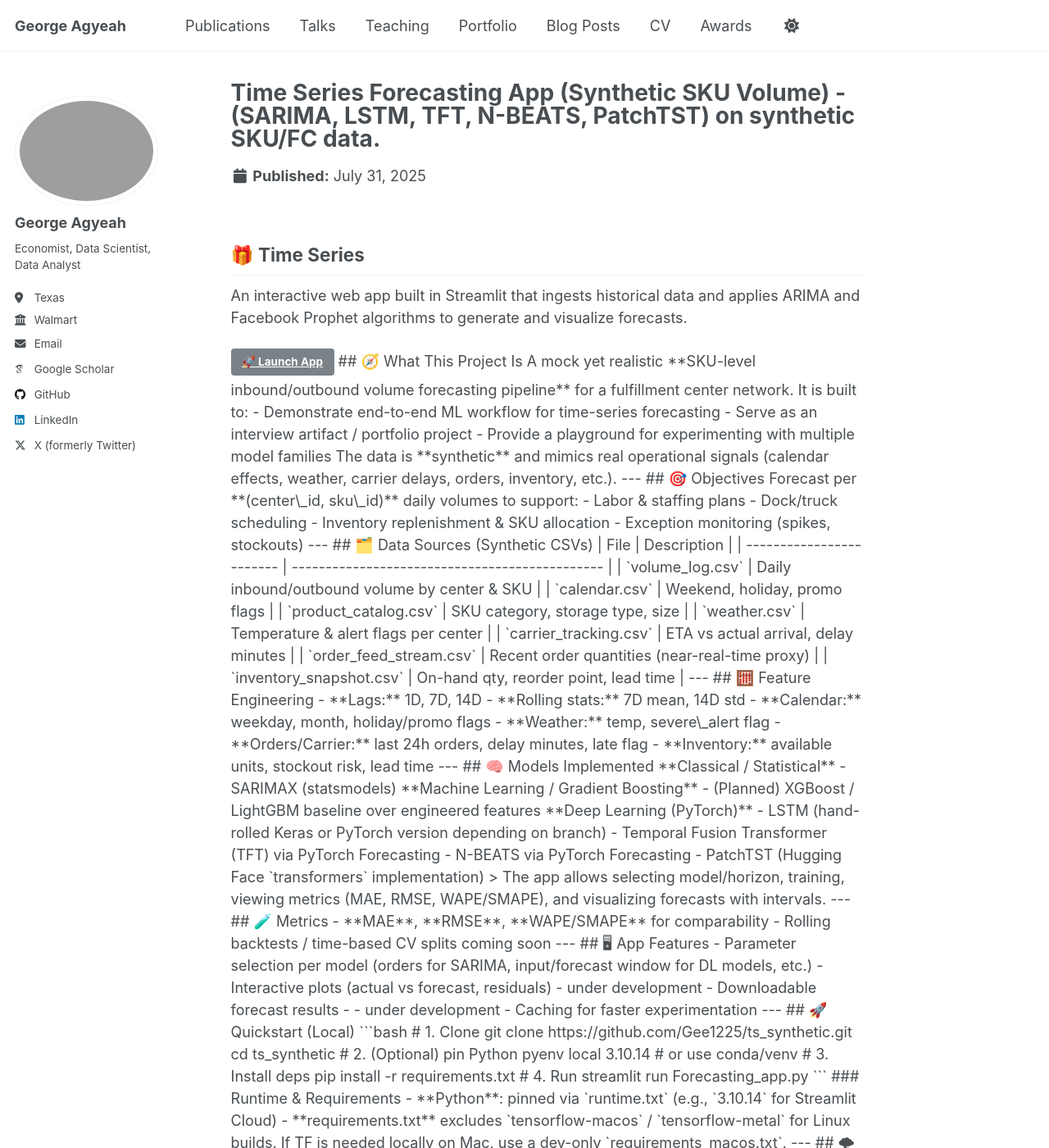
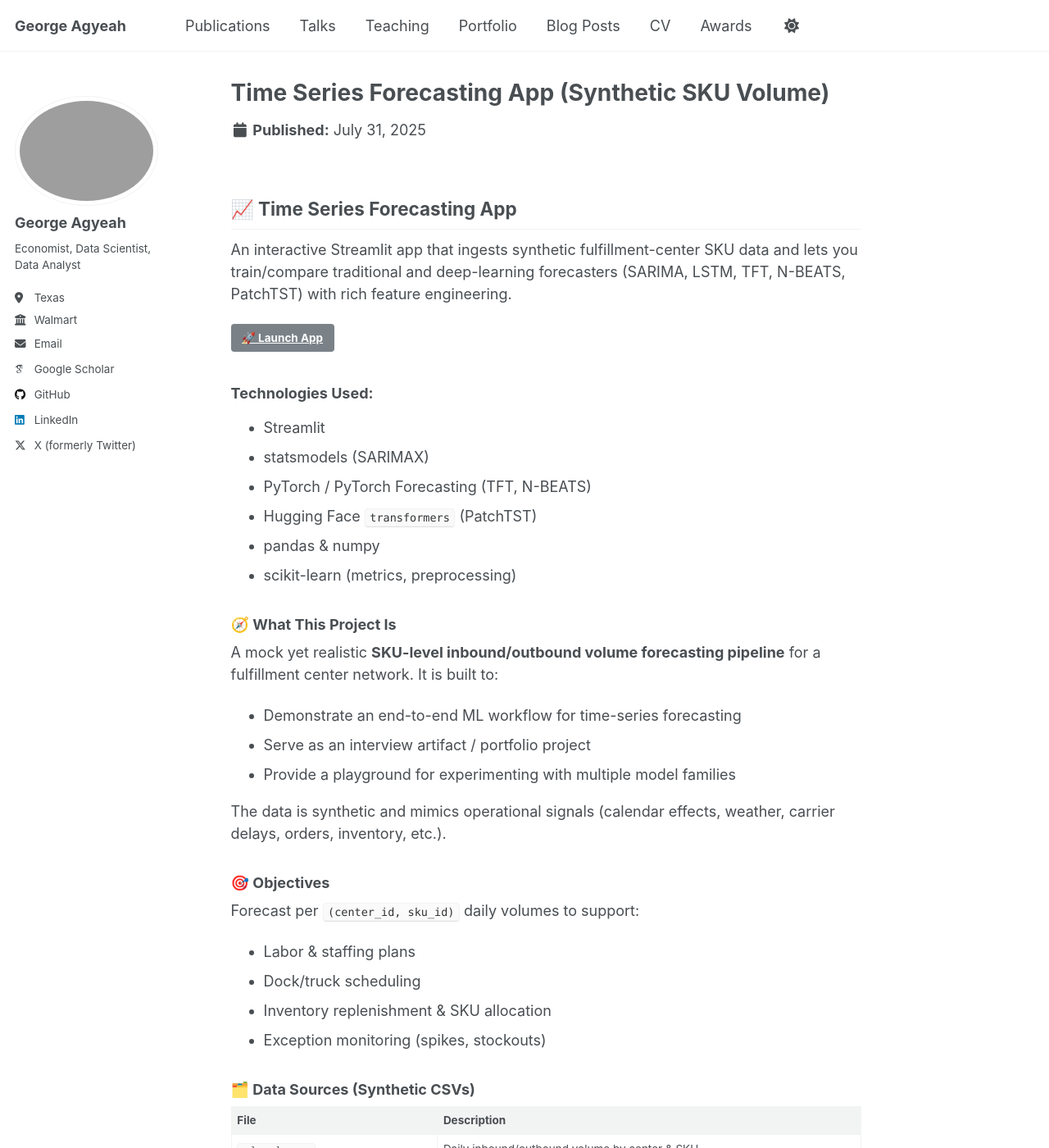
Before and after one commit to Gee1225/gee1225.github.io, a Jekyll site: the page built from _portfolio/portfolio-3.html, in a window 1280 px wide and 1400 px high. Shown: the whole window at 82% size. Built offline with Jekyll 4.4.1, drawn with Linux system fonts in a browser that asks for light colours; some web fonts are replaced; some of the changed text lies outside the part shown.

Commit message:
Update portfolio-3.html

````diff
--- a/_portfolio/portfolio-3.html
+++ b/_portfolio/portfolio-3.html
@@ -1,14 +1,14 @@
 ---
-title: "Time Series Forecasting App (Synthetic SKU Volume) -  (SARIMA, LSTM, TFT, N-BEATS, PatchTST) on synthetic SKU/FC data."
-excerpt: "A Way to Experiment with Traditional and Genai Time Series Models🎁"
+title: "Time Series Forecasting App (Synthetic SKU Volume)"
+excerpt: "Experiment with SARIMA, LSTM, TFT, N-BEATS & PatchTST on synthetic SKU/FC data. 📈"
 collection: portfolio
 image: /images/forecasting-model.png
 ---
 
 <div class="portfolio-card">
-  <h2>🎁 Time Series</h2>
+  <h2>📈 Time Series Forecasting App</h2>
   <p>
-    An interactive web app built in Streamlit that ingests historical data and applies ARIMA and Facebook Prophet algorithms to generate and visualize forecasts.
+    An interactive Streamlit app that ingests synthetic fulfillment-center SKU data and lets you train/compare traditional and deep-learning forecasters (SARIMA, LSTM, TFT, N-BEATS, PatchTST) with rich feature engineering.
   </p>
   <a
     href="https://syntheticts.streamlit.app/"
@@ -16,96 +16,98 @@ image: /images/forecasting-model.png
     target="_blank"
   >🚀 Launch App</a>
 
+  <h3>Technologies Used:</h3>
+  <ul>
+    <li>Streamlit</li>
+    <li>statsmodels (SARIMAX)</li>
+    <li>PyTorch / PyTorch Forecasting (TFT, N-BEATS)</li>
+    <li>Hugging Face <code>transformers</code> (PatchTST)</li>
+    <li>pandas &amp; numpy</li>
+    <li>scikit-learn (metrics, preprocessing)</li>
+  </ul>
 
-## 🧭 What This Project Is
+  <h3>🧭 What This Project Is</h3>
+  <p>
+    A mock yet realistic <strong>SKU-level inbound/outbound volume forecasting pipeline</strong> for a fulfillment center network. It is built to:
+  </p>
+  <ul>
+    <li>Demonstrate an end-to-end ML workflow for time-series forecasting</li>
+    <li>Serve as an interview artifact / portfolio project</li>
+    <li>Provide a playground for experimenting with multiple model families</li>
+  </ul>
+  <p>The data is synthetic and mimics operational signals (calendar effects, weather, carrier delays, orders, inventory, etc.).</p>
 
-A mock yet realistic **SKU-level inbound/outbound volume forecasting pipeline** for a fulfillment center network. It is built to:
+  <h3>🎯 Objectives</h3>
+  <p>Forecast per <code>(center_id, sku_id)</code> daily volumes to support:</p>
+  <ul>
+    <li>Labor &amp; staffing plans</li>
+    <li>Dock/truck scheduling</li>
+    <li>Inventory replenishment &amp; SKU allocation</li>
+    <li>Exception monitoring (spikes, stockouts)</li>
+  </ul>
 
-- Demonstrate end-to-end ML workflow for time-series forecasting
-- Serve as an interview artifact / portfolio project
-- Provide a playground for experimenting with multiple model families
+  <h3>🗂️ Data Sources (Synthetic CSVs)</h3>
+  <table>
+    <thead>
+      <tr><th>File</th><th>Description</th></tr>
+    </thead>
+    <tbody>
+      <tr><td><code>volume_log.csv</code></td><td>Daily inbound/outbound volume by center &amp; SKU</td></tr>
+      <tr><td><code>calendar.csv</code></td><td>Weekend, holiday, promo flags</td></tr>
+      <tr><td><code>product_catalog.csv</code></td><td>SKU category, storage type, size</td></tr>
+      <tr><td><code>weather.csv</code></td><td>Temperature &amp; alert flags per center</td></tr>
+      <tr><td><code>carrier_tracking.csv</code></td><td>ETA vs actual arrival, delay minutes</td></tr>
+      <tr><td><code>order_feed_stream.csv</code></td><td>Recent order quantities (near-real-time proxy)</td></tr>
+      <tr><td><code>inventory_snapshot.csv</code></td><td>On-hand qty, reorder point, lead time</td></tr>
+    </tbody>
+  </table>
 
-The data is **synthetic** and mimics real operational signals (calendar effects, weather, carrier delays, orders, inventory, etc.).
+  <h3>🧮 Feature Engineering</h3>
+  <ul>
+    <li><strong>Lags:</strong> 1D, 7D, 14D</li>
+    <li><strong>Rolling stats:</strong> 7D mean, 14D std</li>
+    <li><strong>Calendar:</strong> weekday, month, holiday/promo flags</li>
+    <li><strong>Weather:</strong> temperature, severe_alert flag</li>
+    <li><strong>Orders/Carrier:</strong> last 24h orders, delay minutes, late flag</li>
+    <li><strong>Inventory:</strong> available units, stockout risk, lead time</li>
+  </ul>
 
----
+  <h3>🧠 Models Implemented</h3>
+  <p><strong>Classical / Statistical</strong></p>
+  <ul>
+    <li>SARIMAX (statsmodels)</li>
+  </ul>
+  <p><strong>Machine Learning / Gradient Boosting</strong></p>
+  <ul>
+    <li>(Planned) XGBoost / LightGBM baselines</li>
+  </ul>
+  <p><strong>Deep Learning (PyTorch)</strong></p>
+  <ul>
+    <li>LSTM</li>
+    <li>Temporal Fusion Transformer (TFT)</li>
+    <li>N-BEATS</li>
+    <li>PatchTST (via <code>transformers</code>)</li>
+  </ul>
+  <p>
+    The app lets you pick model &amp; horizon, train, view metrics (MAE, RMSE, WAPE/SMAPE), and visualize forecasts with intervals.
+  </p>
 
-## 🎯 Objectives
+  <h3>🧪 Metrics</h3>
+  <ul>
+    <li><strong>MAE</strong>, <strong>RMSE</strong>, <strong>WAPE/SMAPE</strong></li>
+    <li>Rolling backtests / time-based CV splits (coming soon)</li>
+  </ul>
 
-Forecast per **(center\_id, sku\_id)** daily volumes to support:
+  <h3>🖥 App Features</h3>
+  <ul>
+    <li>Model-specific parameter controls (e.g., SARIMA orders, DL window sizes)</li>
+    <li>Interactive plots (actual vs forecast, residuals) — in progress</li>
+    <li>Downloadable forecast results — in progress</li>
+    <li>Caching for faster experimentation</li>
+  </ul>
 
-- Labor & staffing plans
-- Dock/truck scheduling
-- Inventory replenishment & SKU allocation
-- Exception monitoring (spikes, stockouts)
-
----
-
-## 🗂️ Data Sources (Synthetic CSVs)
-
-| File                     | Description                                    |
-| ------------------------ | ---------------------------------------------- |
-| `volume_log.csv`         | Daily inbound/outbound volume by center & SKU  |
-| `calendar.csv`           | Weekend, holiday, promo flags                  |
-| `product_catalog.csv`    | SKU category, storage type, size               |
-| `weather.csv`            | Temperature & alert flags per center           |
-| `carrier_tracking.csv`   | ETA vs actual arrival, delay minutes           |
-| `order_feed_stream.csv`  | Recent order quantities (near-real-time proxy) |
-| `inventory_snapshot.csv` | On-hand qty, reorder point, lead time          |
-
----
-
-## 🧮 Feature Engineering
-
-- **Lags:** 1D, 7D, 14D
-- **Rolling stats:** 7D mean, 14D std
-- **Calendar:** weekday, month, holiday/promo flags
-- **Weather:** temp, severe\_alert flag
-- **Orders/Carrier:** last 24h orders, delay minutes, late flag
-- **Inventory:** available units, stockout risk, lead time
-
----
-
-## 🧠 Models Implemented
-
-**Classical / Statistical**
-
-- SARIMAX (statsmodels)
-
-**Machine Learning / Gradient Boosting**
-
-- (Planned) XGBoost / LightGBM baseline over engineered features
-
-**Deep Learning (PyTorch)**
-
-- LSTM (hand-rolled Keras or PyTorch version depending on branch)
-- Temporal Fusion Transformer (TFT) via PyTorch Forecasting
-- N-BEATS via PyTorch Forecasting
-- PatchTST (Hugging Face `transformers` implementation)
-
-> The app allows selecting model/horizon, training, viewing metrics (MAE, RMSE, WAPE/SMAPE), and visualizing forecasts with intervals.
-
----
-
-## 🧪 Metrics
-
-- **MAE**, **RMSE**, **WAPE/SMAPE** for comparability
-- Rolling backtests / time-based CV splits coming soon
-
----
-
-## 🖥 App Features
-
-- Parameter selection per model (orders for SARIMA, input/forecast window for DL models, etc.)
-- Interactive plots (actual vs forecast, residuals) - under development
-- Downloadable forecast results - - under development
-- Caching for faster experimentation
-
----
-
-## 🚀 Quickstart (Local)
-
-```bash
-# 1. Clone
+  <h3>🚀 Quickstart (Local)</h3>
+  <pre><code># 1. Clone
 git clone https://github.com/Gee1225/ts_synthetic.git
 cd ts_synthetic
 
@@ -117,57 +119,54 @@ pip install -r requirements.txt
 
 # 4. Run
 streamlit run Forecasting_app.py
-```
+</code></pre>
 
-### Runtime & Requirements
+  <h4>Runtime &amp; Requirements</h4>
+  <ul>
+    <li><strong>Python:</strong> pinned via <code>runtime.txt</code> (e.g., 3.10.14 for Streamlit Cloud)</li>
+    <li><code>requirements.txt</code> excludes <code>tensorflow-macos</code>/<code>tensorflow-metal</code> for Linux builds. For local Mac TF, use a dev-only <code>requirements_macos.txt</code>.</li>
+  </ul>
 
-- **Python**: pinned via `runtime.txt` (e.g., `3.10.14` for Streamlit Cloud)
-- **requirements.txt** excludes `tensorflow-macos` / `tensorflow-metal` for Linux builds. If TF is needed locally on Mac, use a dev-only `requirements_macos.txt`.
+  <h3>🌩 Deployment Notes (Streamlit Cloud)</h3>
+  <ul>
+    <li>Place <code>runtime.txt</code> (single line Python version) in repo root</li>
+    <li>Keep <code>requirements.txt</code> minimal and Linux-friendly</li>
+    <li>Clear cache after dependency changes</li>
+  </ul>
 
----
+  <h3>🗺 Roadmap</h3>
+  <ul>
+    <li>✅ PatchTST integration &amp; config fixes</li>
+    <li>✅ TFT/N-BEATS support via PyTorch Forecasting</li>
+    <li>⭕ Time-based cross-validation UI</li>
+    <li>⭕ Hyperparameter search (Optuna/Weights &amp; Biases)</li>
+    <li>⭕ Probabilistic forecasts / quantiles</li>
+    <li>⭕ MLflow experiment tracking</li>
+    <li>⭕ Real-time data ingestion (Kafka/APIs)</li>
+    <li>⭕ Multi-horizon forecasting dashboards</li>
+  </ul>
 
-## 🌩 Deployment Notes (Streamlit Cloud)
-
-- Place `runtime.txt` (single line with Python version) in repo root
-- Keep `requirements.txt` minimal and Linux-friendly (no `tensorflow-macos`)
-- Clear cache after dependency changes
-
----
-
-## 🗺 Roadmap
-
-- ✅ PatchTST integration & config fixes
-- ✅ TFT/N-BEATS support via PyTorch Forecasting
-- ⭕ Time-based cross-validation UI
-- ⭕ Hyperparameter search (Optuna/Weights & Biases)
-- ⭕ Probabilistic forecasts / quantiles
-- ⭕ MLflow experiment tracking
-- ⭕ Real-time data ingestion (Kafka/APIs)
-- ⭕ Multi-horizon forecasting dashboards
-
----
-
-## 🔧 Project Structure
-
-```
-ts_synthetic/
+  <h3>🔧 Project Structure</h3>
+  <pre><code>ts_synthetic/
 ├─ Forecasting_app.py        # Streamlit UI
 ├─ requirements.txt
 ├─ runtime.txt               # Python version pin (for Streamlit Cloud)
 ├─ data/                     # Synthetic CSVs
-```
+</code></pre>
 
----
+  <h3>📜 License</h3>
+  <p>Educational / prototyping only. Synthetic data; no real operational data included.</p>
 
-## 📜 License
+  <h3>🙋‍♂️ Author</h3>
+  <p>
+    Built by <strong>George Agyeah</strong> (Data Enthusiast). Focused on supply chain forecasting, ML engineering, and product analytics.<br/>
+    Open to feedback or collaboration—feel free to reach out or open an issue/PR!
+  </p>
 
-Educational / prototyping only. Synthetic data; no real operational data included.
-
----
-
-## 🙋‍♂️ Author
-
-Built by **George Agyeah** (Data Enthusiast). Focused on supply chain forecasting, ML engineering, and product analytics.
-
-> Open to feedback or collaboration—feel free to reach out or open an issue/PR!
+  <p>
+    <a
+      href="https://syntheticts.streamlit.app/"
+      target="_blank"
+    >🔗 View the App in Fullscreen ➜</a>
+  </p>
 </div>
````
